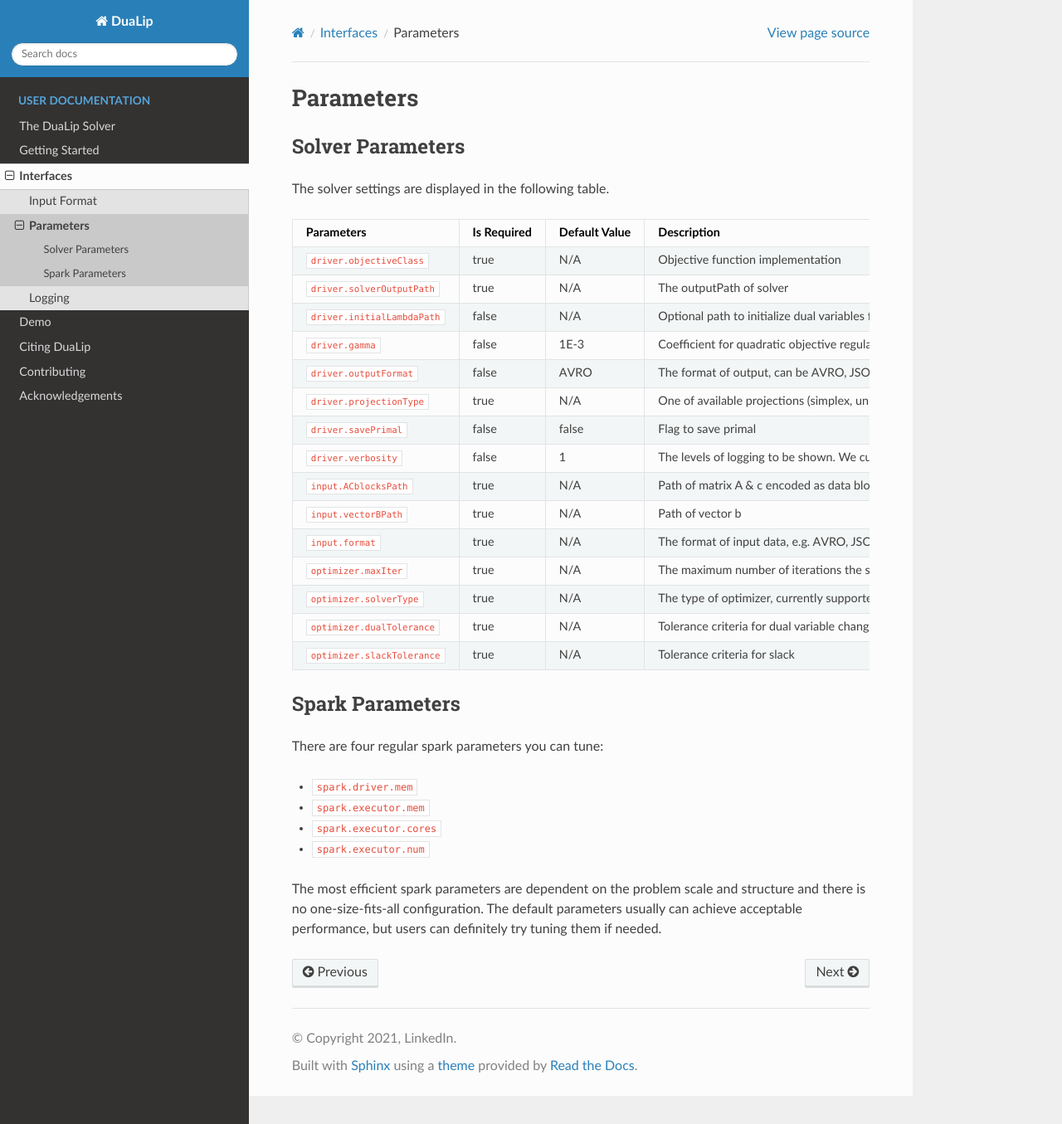
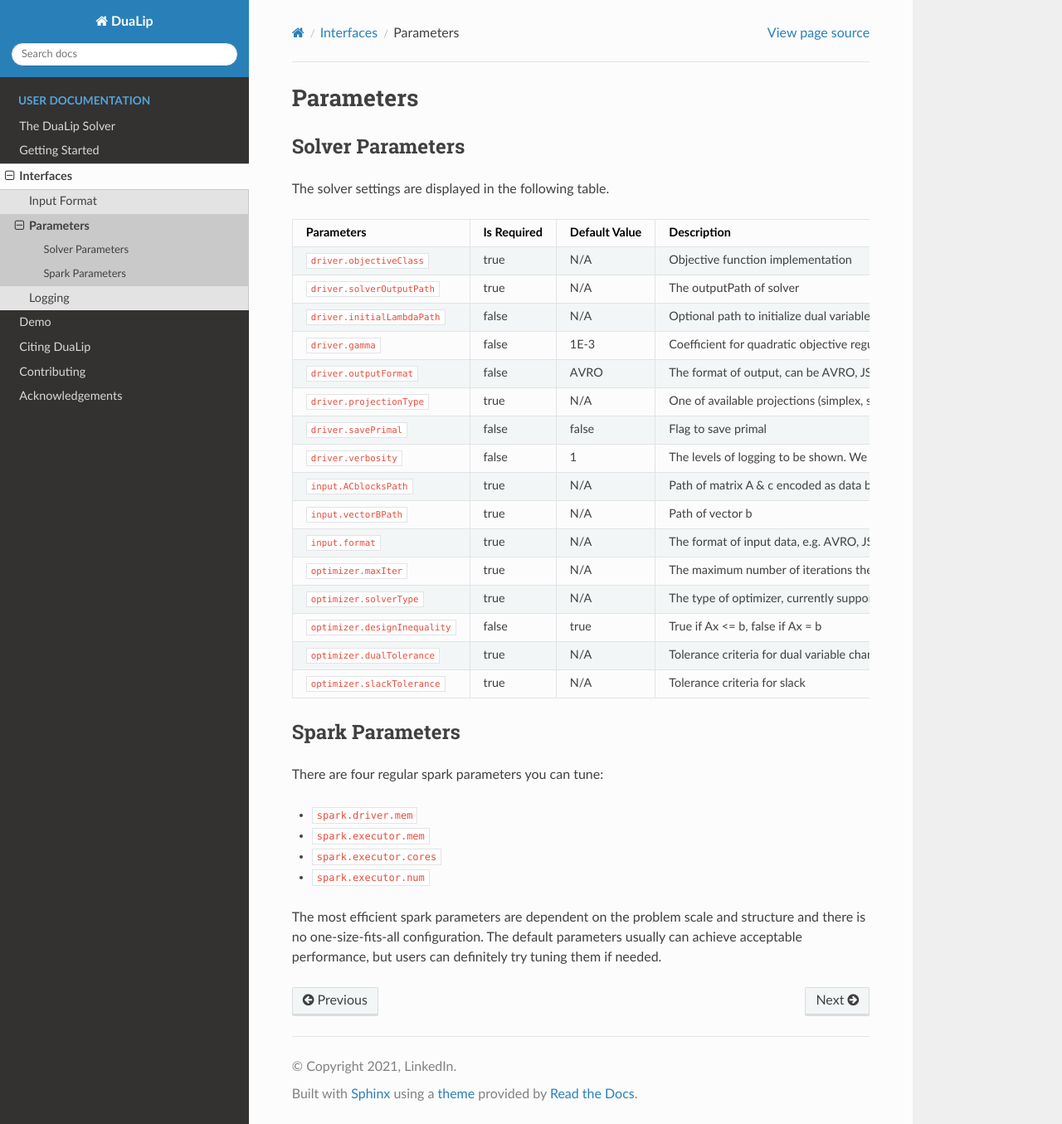
Before and after one commit to linkedin/DuaLip, a Sphinx documentation site: the page built from docs/interfaces/parameters.rst, in a window 1280 px wide and 1355 px high. Shown: the whole window at 83% size. Built offline with Sphinx 7.4.7 and the Read the Docs theme 2.0.0, drawn with Linux system fonts in a browser that asks for light colours.

Commit message:
Add documentation for designInequality param

```diff
--- a/docs/interfaces/parameters.rst
+++ b/docs/interfaces/parameters.rst
@@ -7,25 +7,26 @@ Solver Parameters
 -----------------
 The solver settings are displayed in the following table.
 
-================================ =============  ==============  ====================================================================================
-Parameters                       Is Required    Default Value   Description
-================================ =============  ==============  ====================================================================================
-:code:`driver.objectiveClass`    true           N/A             Objective function implementation
-:code:`driver.solverOutputPath`  true           N/A             The outputPath of solver
-:code:`driver.initialLambdaPath` false          N/A             Optional path to initialize dual variables for algorithm restarts
-:code:`driver.gamma`             false          1E-3            Coefficient for quadratic objective regularizer, used by most objectives
-:code:`driver.outputFormat`      false          AVRO            The format of output, can be AVRO, JSON or ORC
-:code:`driver.projectionType`    true           N/A             One of available projections (simplex, unitbox, etc.)
-:code:`driver.savePrimal`        false          false           Flag to save primal
-:code:`driver.verbosity`         false          1               The levels of logging to be shown. We currently support 0 and 1.
-:code:`input.ACblocksPath`       true           N/A             Path of matrix A & c encoded as data blocks
-:code:`input.vectorBPath`        true           N/A             Path of vector b
-:code:`input.format`             true           N/A             The format of input data, e.g. AVRO, JSON, CSV or ORC
-:code:`optimizer.maxIter`        true           N/A 			The maximum number of iterations the solver will run
-:code:`optimizer.solverType`     true           N/A             The type of optimizer, currently supported: AGD, LBFGSB
-:code:`optimizer.dualTolerance`  true           N/A             Tolerance criteria for dual variable change
-:code:`optimizer.slackTolerance` true           N/A             Tolerance criteria for slack
-================================ =============  ==============  ====================================================================================
+==================================  =============  ==============  ====================================================================================
+Parameters                          Is Required    Default Value   Description
+==================================  =============  ==============  ====================================================================================
+:code:`driver.objectiveClass`       true           N/A             Objective function implementation
+:code:`driver.solverOutputPath`     true           N/A             The outputPath of solver
+:code:`driver.initialLambdaPath`    false          N/A             Optional path to initialize dual variables for algorithm restarts
+:code:`driver.gamma`                false          1E-3            Coefficient for quadratic objective regularizer, used by most objectives
+:code:`driver.outputFormat`         false          AVRO            The format of output, can be AVRO, JSON or ORC
+:code:`driver.projectionType`       true           N/A             One of available projections (simplex, simplexInequality, unitbox, etc.)
+:code:`driver.savePrimal`           false          false           Flag to save primal
+:code:`driver.verbosity`            false          1               The levels of logging to be shown. We currently support 0 and 1.
+:code:`input.ACblocksPath`          true           N/A             Path of matrix A & c encoded as data blocks
+:code:`input.vectorBPath`           true           N/A             Path of vector b
+:code:`input.format`                true           N/A             The format of input data, e.g. AVRO, JSON, CSV or ORC
+:code:`optimizer.maxIter`           true           N/A             The maximum number of iterations the solver will run
+:code:`optimizer.solverType`        true           N/A             The type of optimizer, currently supported: AGD, LBFGSB, and LBFGS
+:code:`optimizer.designInequality`  false          true            True if Ax <= b, false if Ax = b
+:code:`optimizer.dualTolerance`     true           N/A             Tolerance criteria for dual variable change
+:code:`optimizer.slackTolerance`    true           N/A             Tolerance criteria for slack
+==================================  =============  ==============  ====================================================================================
 
 
 Spark Parameters
```
Also changed, not shown: 1 other file.
